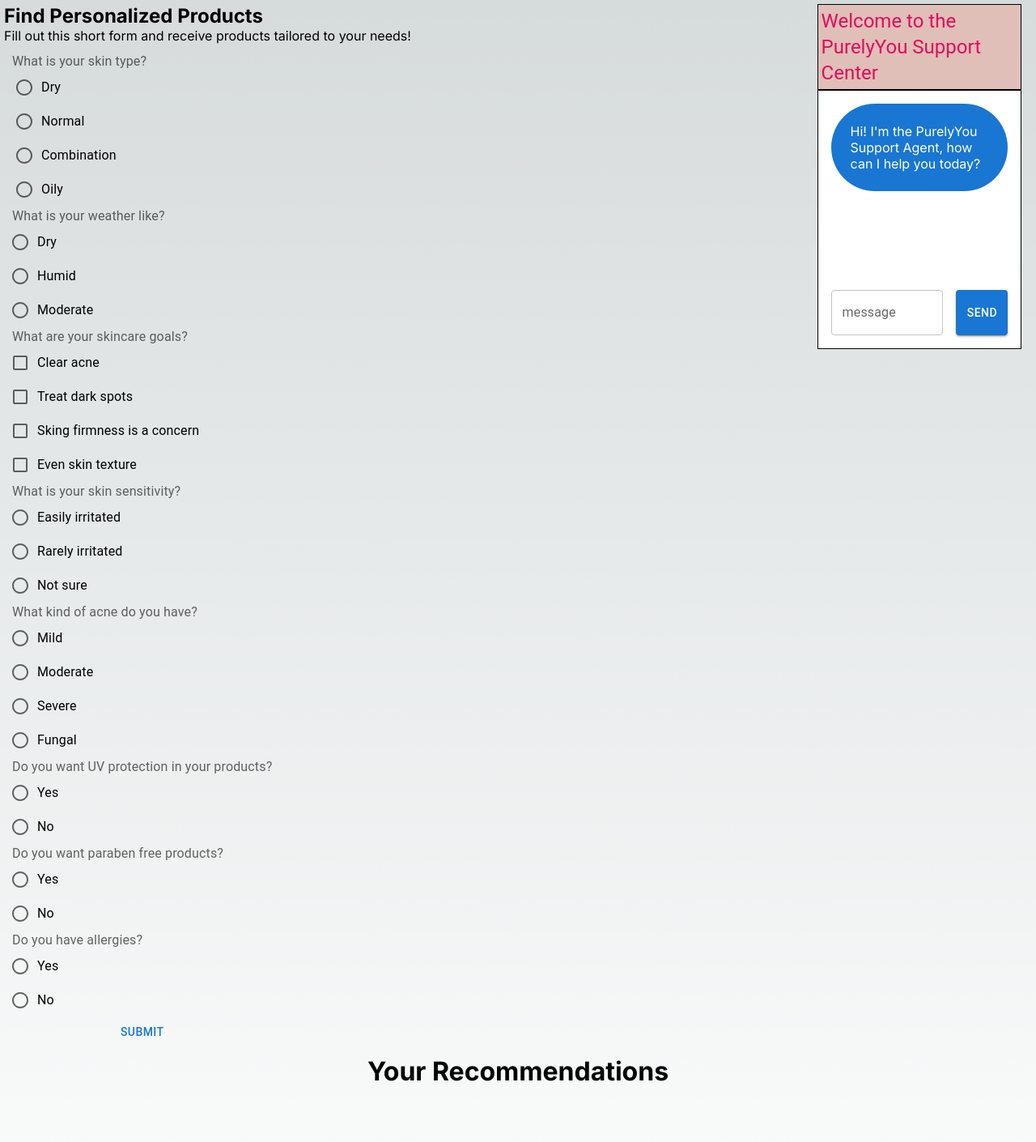
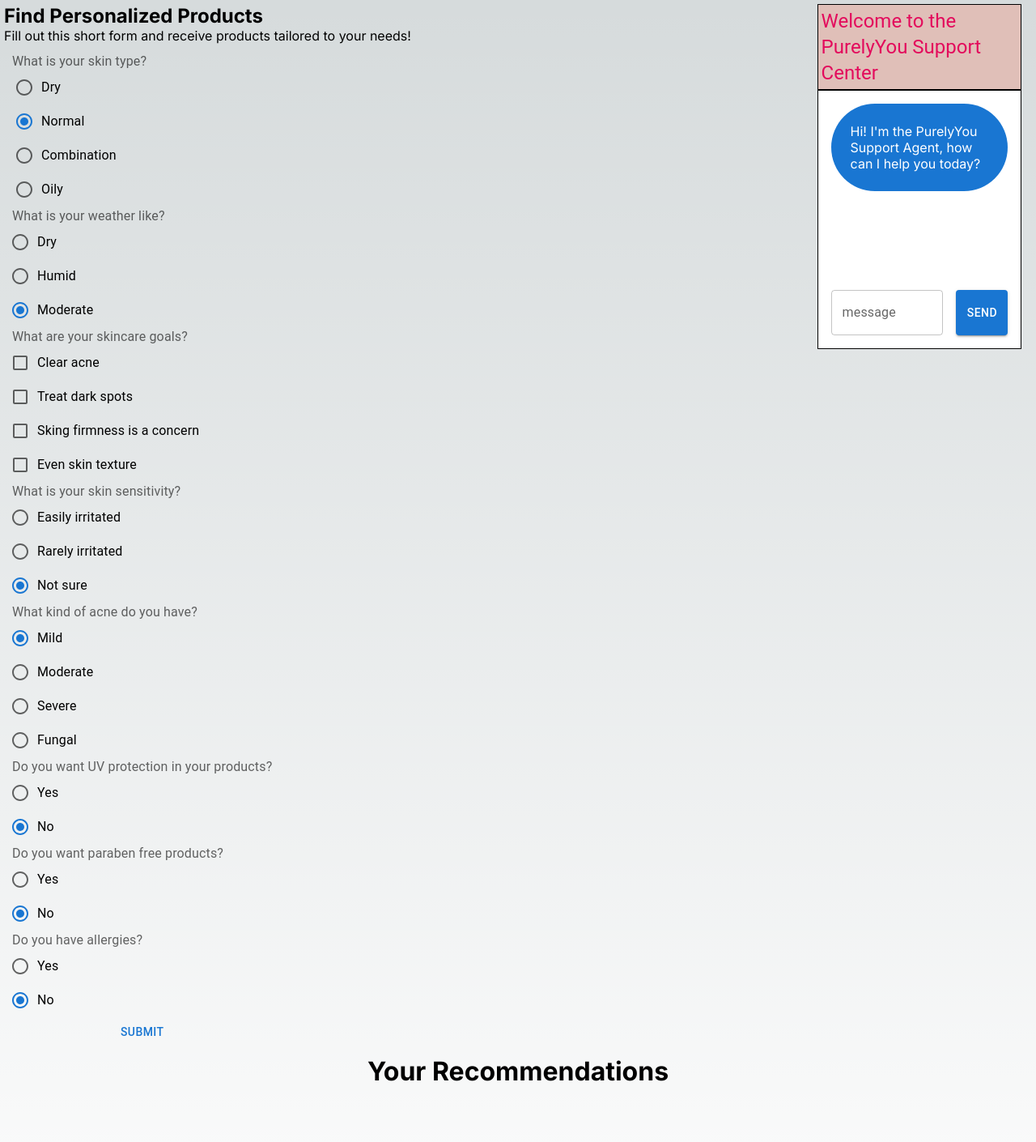
Before and after one commit to rachanaraju3/purelyyou, a Next.js app: page / in a window 1280 px wide. Shown: the top 1410 px of the page at 81% size. Built offline with nearby package versions, Linux system fonts and the light colour scheme; no server answers.

Commit message:
added useStates

```diff
--- a/components/quiz.js
+++ b/components/quiz.js
@@ -6,6 +6,15 @@
 import { Routes, useHistory, useNavigate } from 'react-router-dom';
 
 export default function Quiz(){
+
+    const [skinType,setSkinType] = useState("normal");
+    const [weather,setWeather] = useState("moderate");
+    const [skinGoals,setSkinGoals] = useState([]);
+    const [sensitivity, setSensitivity] = useState("don't know");
+    const [acne, setAcne] = useState("mild");
+    const [uv, setUv] = useState("no protection");
+    const [paraben, setParaben] = useState("paraben");
+    const [allergies, setAllergies] = useState("no allergies");
 
     // use use state to set values for cleanser toner and cream
     // use useeffect on those as well
@@ -28,10 +37,10 @@
                                 name="skin-type"
                                 className={styles.radio}
                             >
-                                <FormControlLabel value="Good for Dry Skin" control={<Radio />} label="Dry" />
-                                <FormControlLabel value="normal" control={<Radio />} label="Normal" />
-                                <FormControlLabel value="combination" control={<Radio />} label="Combination" />
-                                <FormControlLabel value="Good for Oily Skin" control={<Radio />} label="Oily" />
+                                <FormControlLabel value="Good for Dry Skin" control={<Radio />} label="Dry" checked={skinType === "Good for Dry Skin"} onChange={(e)=>{setSkinType(e.target.value)}}/>
+                                <FormControlLabel value="normal" control={<Radio />} label="Normal" checked={skinType === "normal"} onChange={(e)=>{setSkinType(e.target.value)}}/>
+                                <FormControlLabel value="combination" control={<Radio />} label="Combination" checked={skinType === "combination"} onChange={(e)=>{setSkinType(e.target.value)}}/>
+                                <FormControlLabel value="Good for Oily Skin" control={<Radio />} label="Oily" checked={skinType === "Good for Oily Skin"} onChange={(e)=>{setSkinType(e.target.value)}}/>
 
                             </RadioGroup>
                         <FormLabel>What is your weather like?</FormLabel>
@@ -39,26 +48,26 @@
                                 aria-labelledby="demo-radio-buttons-group-label"
                                 name="weather"
                             >
-                                <FormControlLabel value="dry" control={<Radio />} label="Dry" />
-                                <FormControlLabel value="humid" control={<Radio />} label="Humid" />
-                                <FormControlLabel value="moderate" control={<Radio />} label="Moderate" />
+                                <FormControlLabel value="dry" control={<Radio />} label="Dry" checked={weather === "dry"} onChange={(e)=>{setWeather(e.target.value)}}/>
+                                <FormControlLabel value="humid" control={<Radio />} label="Humid" checked={weather === "humid"} onChange={(e)=>{setWeather(e.target.value)}}/>
+                                <FormControlLabel value="moderate" control={<Radio />} label="Moderate" checked={weather === "moderate"} onChange={(e)=>{setWeather(e.target.value)}}/>
                             </RadioGroup>
 
                         <FormLabel>What are your skincare goals?</FormLabel>
 
-                            <FormControlLabel value="Acne-Fighting" control={<Checkbox />} name="sking-goals" label="Clear acne" />
-                            <FormControlLabel value="Brightening" control={<Checkbox />} name="skin-goals" label="Treat dark spots" />
-                            <FormControlLabel value="Anti-Aging" control={<Checkbox />} name="skin-goals" label="Sking firmness is a concern" />
-                            <FormControlLabel value="Promotes Wound Healing" control={<Checkbox />} name="skin-goals" label="Even skin texture" />
+                            <FormControlLabel value="Acne-Fighting" control={<Checkbox />} name="skin-goals" label="Clear acne" checked={skinGoals === "Acne-Fighting"} onChange={(e)=>{setSkinGoals([...skinGoals,e.target.value])}}/>
+                            <FormControlLabel value="Brightening" control={<Checkbox />} name="skin-goals" label="Treat dark spots" checked={skinGoals === "Brightening"} onChange={(e)=>{setSkinGoals([...skinGoals,e.target.value])}}/>
+                            <FormControlLabel value="Anti-Aging" control={<Checkbox />} name="skin-goals" label="Sking firmness is a concern" checked={skinGoals === "Anti-Aging"} onChange={(e)=>{setSkinGoals([...skinGoals,e.target.value])}}/>
+                            <FormControlLabel value="Promotes Wound Healing" control={<Checkbox />} name="skin-goals" label="Even skin texture" checked={skinGoals === "Promotes Wound Healing"} onChange={(e)=>{setSkinGoals([...skinGoals,e.target.value])}}/>
 
                         <FormLabel>What is your skin sensitivity?</FormLabel>
                             <RadioGroup
                                 aria-labelledby="demo-radio-buttons-group-label"
                                 name="sensitivity"
                             >
-                                <FormControlLabel value="Sensitive Skin" control={<Radio />} label="Easily irritated" />
-                                <FormControlLabel value="not irritated" control={<Radio />} label="Rarely irritated" />
-                                <FormControlLabel value="don't know" control={<Radio />} label="Not sure" />
+                                <FormControlLabel value="Sensitive Skin" control={<Radio />} label="Easily irritated" checked={sensitivity === "Sensitive Skin"} onChange={(e)=>{setSensitivity(e.target.value)}}/>
+                                <FormControlLabel value="not irritated" control={<Radio />} label="Rarely irritated" checked={sensitivity === "not irritated"} onChange={(e)=>{setSensitivity(e.target.value)}}/>
+                                <FormControlLabel value="don't know" control={<Radio />} label="Not sure" checked={sensitivity === "don't know"} onChange={(e)=>{setSensitivity(e.target.value)}}/>
                             </RadioGroup>
 
                         <FormLabel>What kind of acne do you have?</FormLabel>
@@ -66,10 +75,10 @@
                                 aria-labelledby="demo-radio-buttons-group-label"
                                 name="acne"
                             >
-                                <FormControlLabel value="mild" control={<Radio />} label="Mild" />
-                                <FormControlLabel value="moderate" control={<Radio />} label="Moderate" />
-                                <FormControlLabel value="sever" control={<Radio />} label="Severe" />
-                                <FormControlLabel value="Fungal Acne Trigger" control={<Radio />} label="Fungal" />
+                                <FormControlLabel value="mild" control={<Radio />} label="Mild" checked={acne === "mild"} onChange={(e)=>{setAcne(e.target.value)}}/>
+                                <FormControlLabel value="moderate" control={<Radio />} label="Moderate" checked={acne === "moderate"} onChange={(e)=>{setAcne(e.target.value)}}/>
+                                <FormControlLabel value="severe" control={<Radio />} label="Severe" checked={acne === "severe"} onChange={(e)=>{setAcne(e.target.value)}}/>
+                                <FormControlLabel value="Fungal Acne Trigger" control={<Radio />} label="Fungal" checked={acne === "Fungal Acne Trigger"} onChange={(e)=>{setAcne(e.target.value)}}/>
                             </RadioGroup>
 
                         <FormLabel>Do you want UV protection in your products?</FormLabel>
@@ -77,8 +86,8 @@
                                 aria-labelledby="demo-radio-buttons-group-label"
                                 name="uv"
                             >
-                                <FormControlLabel value="UV Protection" control={<Radio />} label="Yes" />
-                                <FormControlLabel value="no protection" control={<Radio />} label="No" />
+                                <FormControlLabel value="UV Protection" control={<Radio />} label="Yes" checked={uv === "UV Protection"} onChange={(e)=>{setUv(e.target.value)}}/>
+                                <FormControlLabel value="no protection" control={<Radio />} label="No" checked={uv === "no protection"} onChange={(e)=>{setUv(e.target.value)}}/>
                             </RadioGroup>
 
                         <FormLabel>Do you want paraben free products?</FormLabel>
@@ -86,8 +95,8 @@
                                 aria-labelledby="demo-radio-buttons-group-label"
                                 name="paraben"
                             >
-                                <FormControlLabel value="no paraben" control={<Radio />} label="Yes" />
-                                <FormControlLabel value="Paraben" control={<Radio />} label="No" />
+                                <FormControlLabel value="no paraben" control={<Radio />} label="Yes" checked={paraben === "no paraben"} onChange={(e)=>{setParaben(e.target.value)}}/>
+                                <FormControlLabel value="paraben" control={<Radio />} label="No" checked={paraben === "paraben"} onChange={(e)=>{setParaben(e.target.value)}}/>
                             </RadioGroup>
 
                         <FormLabel>Do you have allergies?</FormLabel>
@@ -95,8 +104,8 @@
                                 aria-labelledby="demo-radio-buttons-group-label"
                                 name="allergies"
                             >
-                                <FormControlLabel value="Allergens" control={<Radio />} label="Yes" />
-                                <FormControlLabel value="no allergies" control={<Radio />} label="No" />
+                                <FormControlLabel value="allergens" control={<Radio />} label="Yes" checked={allergies === "allergens"} onChange={(e)=>{setAllergies(e.target.value)}}/>
+                                <FormControlLabel value="no allergies" control={<Radio />} label="No" checked={allergies === "no allergies"} onChange={(e)=>{setAllergies(e.target.value)}}/>
                             </RadioGroup>
 
                         <Button type='submit' >Submit</Button>
```
